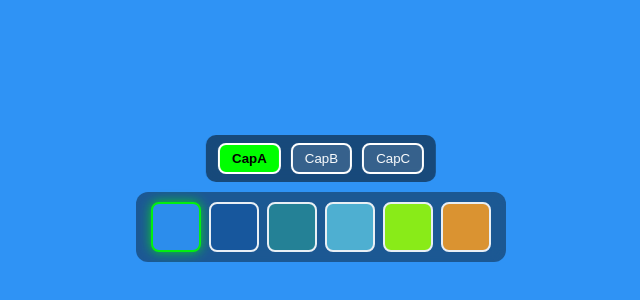
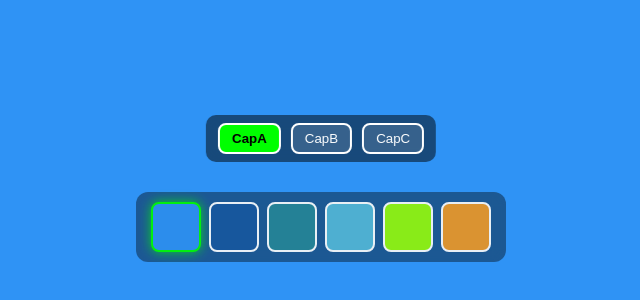
Before and after one commit to norawang-shl/AR_Molly_20251014, a plain HTML site: page index.html in a window 1280 px wide. Shown: the part 528-828 px from the top of the page, without its empty margins (319-959 px from the left). Drawn offline with Linux system fonts and the light colour scheme.

Commit message:
Update index.html

```diff
--- a/index.html
+++ b/index.html
@@ -18,7 +18,7 @@
   /* 模型切換區（上方） */
   #model-panel {
     position: fixed;
-    bottom: 90px; /* 在材質按鈕上方 */
+    bottom: 110px; /* 在材質按鈕上方 */
     left: 50%;
     transform: translateX(-50%);
     background: rgba(0, 0, 0, 0.5);
```
